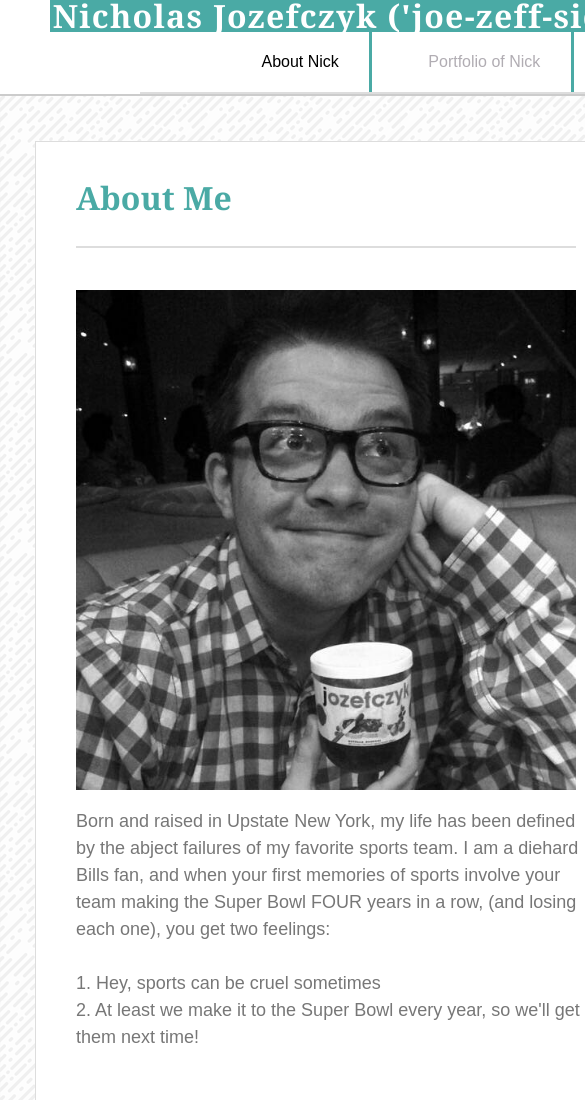
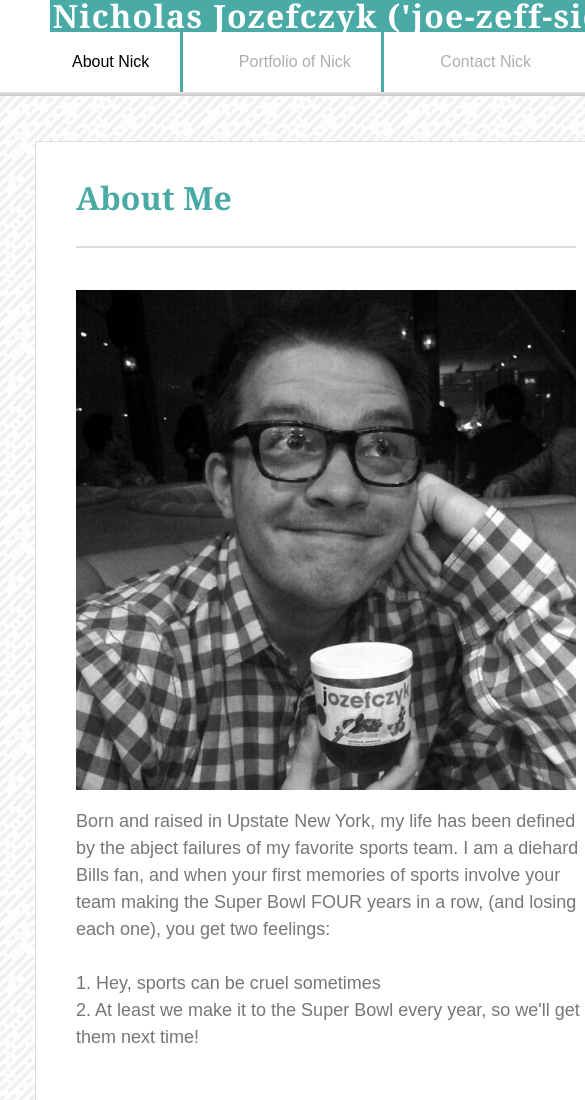
Before and after one commit to nicholasjoz/Responsive-Portfolio, a plain HTML site: page index.html in a window 390 px wide. Shown: the top 1100 px of the page, 585 px wide, since content can reach past the window. Drawn offline with Linux system fonts and the light colour scheme.

Commit message:
fixed navbar

```diff
--- a/assets/css/style.css
+++ b/assets/css/style.css
@@ -394,9 +394,11 @@ footer {
 	 }
  	.navigate {
 		background-color: #fff;
-		width: 640px;
+		width: 600px;
 		border-bottom: 2px solid #ddd;
-		text-align: center;
+		text-align: left;
+		padding:0px;
+		margin: 0px;
 	 }
 
 	 .navigate ul li {
```
